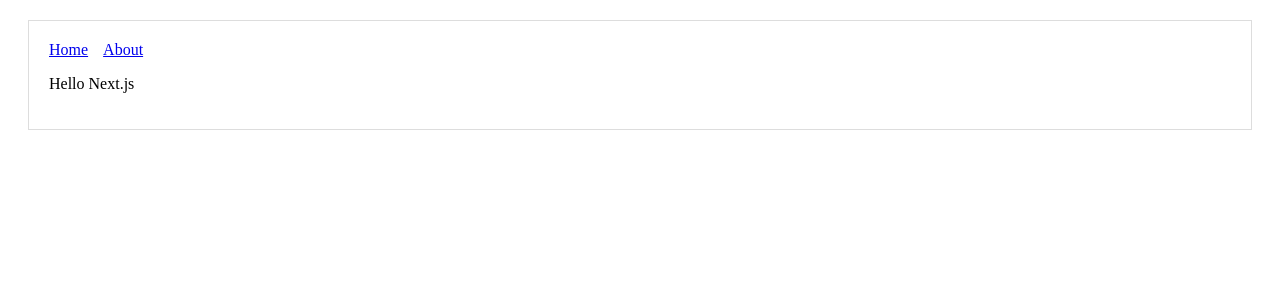
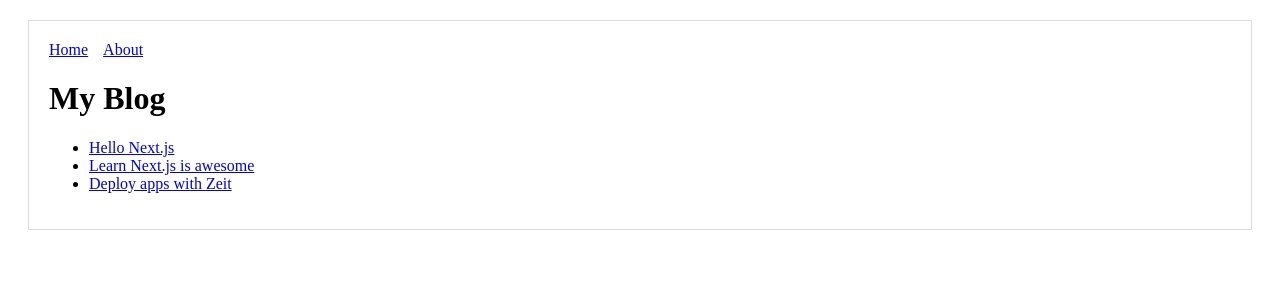
Before and after one commit to Osuka42g/boardgames-mx, a Next.js app: page / in a window 1280 px wide. Shown: the top 300 px of the page. Built offline with nearby package versions, Linux system fonts and the light colour scheme.

Commit message:
Dynamic urls

```diff
--- a/pages/index.jsx
+++ b/pages/index.jsx
@@ -1,11 +1,23 @@
 import Layout from '../components/Layout';
+import Link from 'next/link';
 
-export default function Index() {
+const PostLink = props => (
+  <li>
+    <Link href={`/post?title=${props.title}`}>
+      <a>{props.title}</a>
+    </Link>
+  </li>
+);
+
+export default function Blog() {
   return (
-    <div>
-      <Layout>
-        <p>Hello Next.js</p>
-      </Layout>
-    </div>
+    <Layout>
+      <h1>My Blog</h1>
+      <ul>
+        <PostLink title="Hello Next.js" />
+        <PostLink title="Learn Next.js is awesome" />
+        <PostLink title="Deploy apps with Zeit" />
+      </ul>
+    </Layout>
   );
 }
```
Also changed, not shown: pages/post.jsx (added, +15 -0 lines).
